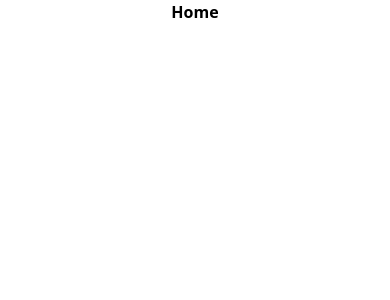
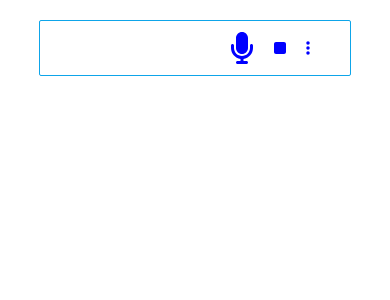
Before and after one commit to jackfros-glitch/Textlo, a React (Vite) app: page / in a window 390 px wide. Shown: the top 300 px of the page. Built offline with nearby package versions, Linux system fonts and the light colour scheme.

Commit message:
feat: microphone container

```diff
--- a/src/index.css
+++ b/src/index.css
@@ -1,3 +1,8 @@
 @tailwind base;
 @tailwind components;
 @tailwind utilities;
+
+
+.microphone-container{
+    @apply w-[80%] m-auto mt-[20px] rounded-sm border border-sky-500 pl-5 h-14 flex  justify-end pr-8;
+}
--- a/src/pages/Home.tsx
+++ b/src/pages/Home.tsx
@@ -1,7 +1,34 @@
 import React from "react";
+import { FontAwesomeIcon } from "@fortawesome/react-fontawesome";
+import { faMicrophone } from "@fortawesome/free-solid-svg-icons";
+import { faStop } from "@fortawesome/free-solid-svg-icons/faStop";
+import { faEllipsisVertical } from "@fortawesome/free-solid-svg-icons/faEllipsisVertical";
 
 const Home = () => {
-  return <div className="font-bold m-auto w-fit">Home </div>;
+  return (
+    <>
+      <div>
+        <div className="microphone-container">
+          <button className="mx-2 mr-3">
+            <FontAwesomeIcon
+              icon={faMicrophone}
+              size="2xl"
+              style={{ color: "blue" }}
+            />
+          </button>
+          <button className="mx-2  mr-3">
+            <FontAwesomeIcon icon={faStop} style={{ color: "blue" }} />
+          </button>
+          <button className="mx-2">
+            <FontAwesomeIcon
+              icon={faEllipsisVertical}
+              style={{ color: "blue" }}
+            />
+          </button>
+        </div>
+      </div>
+    </>
+  );
 };
 
 export default Home;
```
